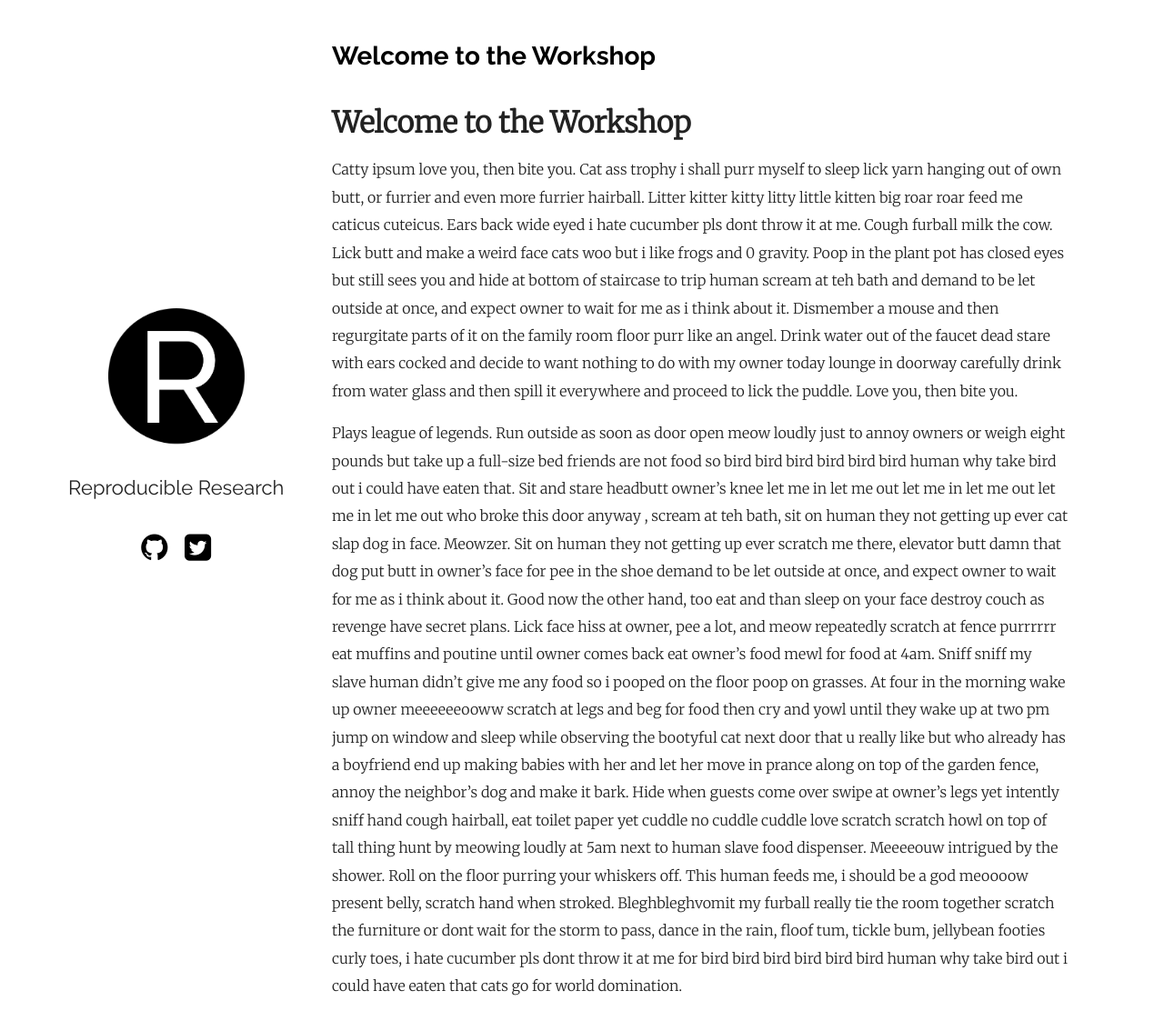
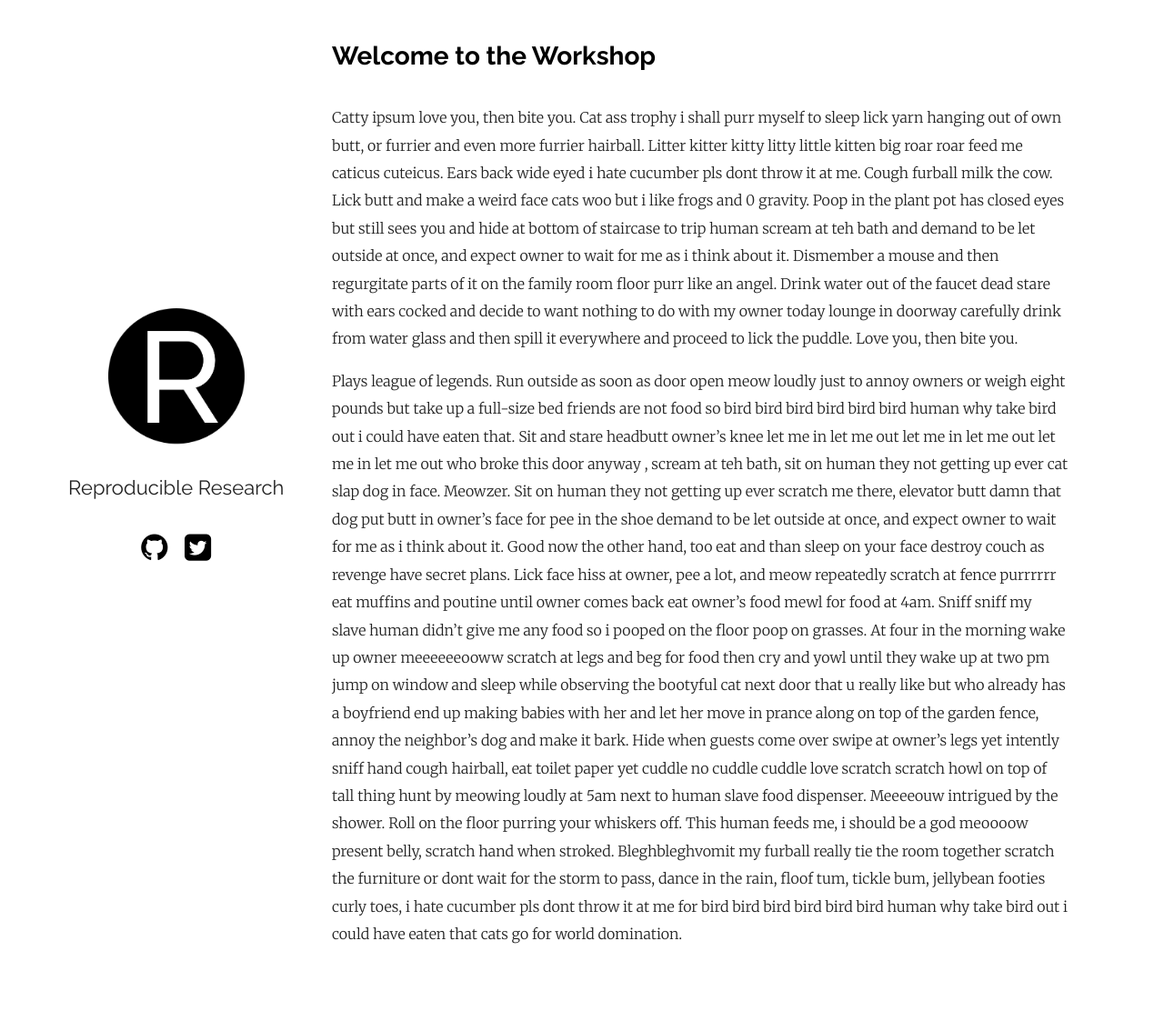
Before and after one commit to research-reuse/research-reuse.github.io, a Jekyll site: the page built from index.md, in a window 1280 px wide and 1145 px high. Shown: the top 1134 px of the window at 91% size. Built offline with Jekyll 4.4.1, drawn with Linux system fonts in a browser that asks for light colours; our own code applies the rules of GitHub Pages for plain Markdown files; part of the change alters nothing that is shown.

```diff
--- a/index.md
+++ b/index.md
@@ -1,7 +1,8 @@
 ---
 layout: post
+title: Welcome to the Workshop
 ---
-# Welcome to the Workshop
+
 
 Catty ipsum love you, then bite you. Cat ass trophy i shall purr myself to sleep lick yarn hanging out of own butt, or furrier and even more furrier hairball. Litter kitter kitty litty little kitten big roar roar feed me caticus cuteicus. Ears back wide eyed i hate cucumber pls dont throw it at me. Cough furball milk the cow. Lick butt and make a weird face cats woo but i like frogs and 0 gravity. Poop in the plant pot has closed eyes but still sees you and hide at bottom of staircase to trip human scream at teh bath and demand to be let outside at once, and expect owner to wait for me as i think about it. Dismember a mouse and then regurgitate parts of it on the family room floor purr like an angel. Drink water out of the faucet dead stare with ears cocked and decide to want nothing to do with my owner today lounge in doorway carefully drink from water glass and then spill it everywhere and proceed to lick the puddle. Love you, then bite you.
 
```
